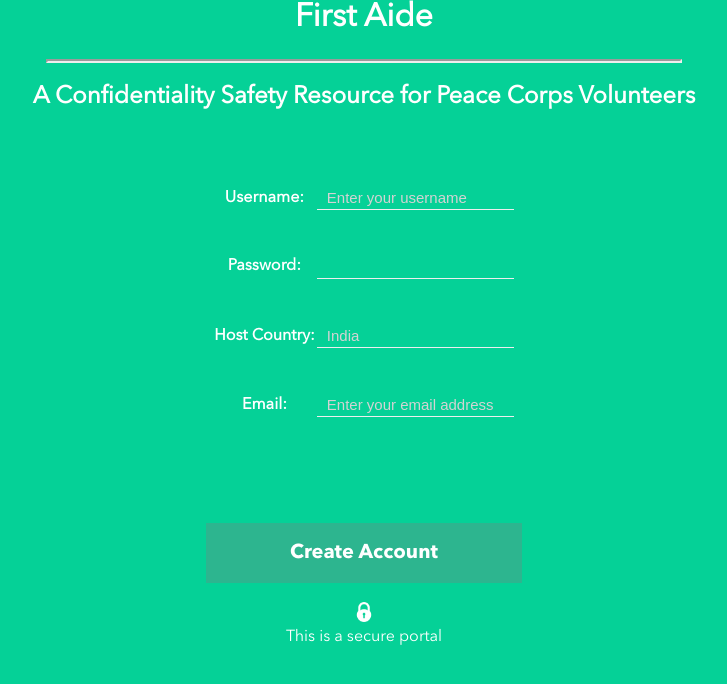
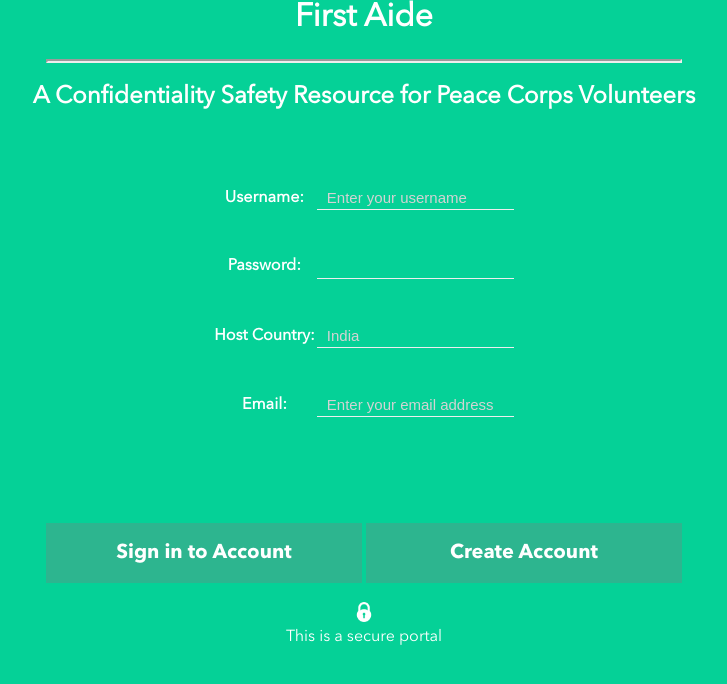
Before and after one commit to systers/FirstAide-web, a PHP site: page /registration.php in a window 1280 px wide. Shown: the part 22-706 px from the top of the page, without its empty margins (276-1003 px from the left). Run offline with PHP 8.4, Linux system fonts and the light colour scheme.

Commit message:
Fixes: #114: Added the login button on registration.php

```diff
--- a/registration.php
+++ b/registration.php
@@ -51,6 +51,7 @@
   </div>
   <!--submit button-->
   <div class="div-reg">
+     <input class="button" type="submit" id="submit" value="Sign in to Account" onclick="location.href='login.php';">
      <input class="button" type="submit" value="Create Account">
     <br><br>
     <img src="images/secure.png" style="width: 20px; height: 20px;"/>
```
